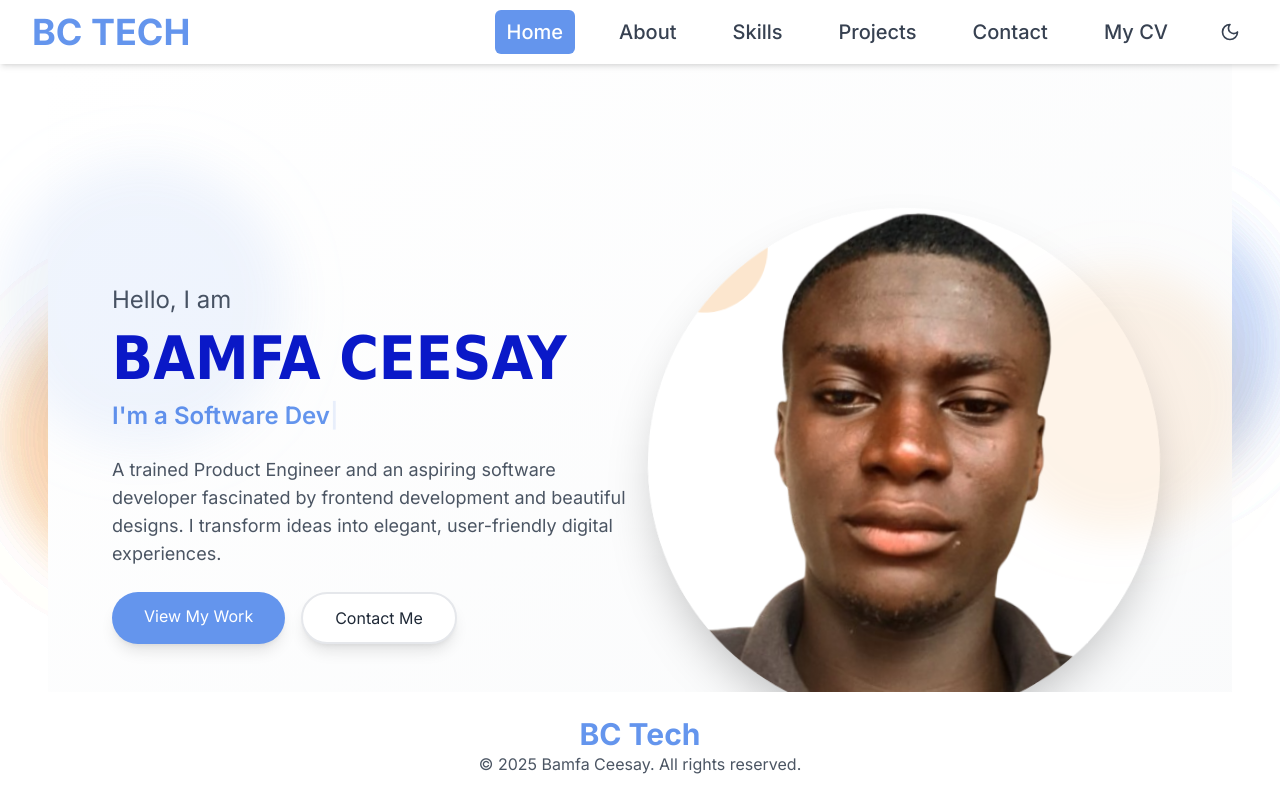
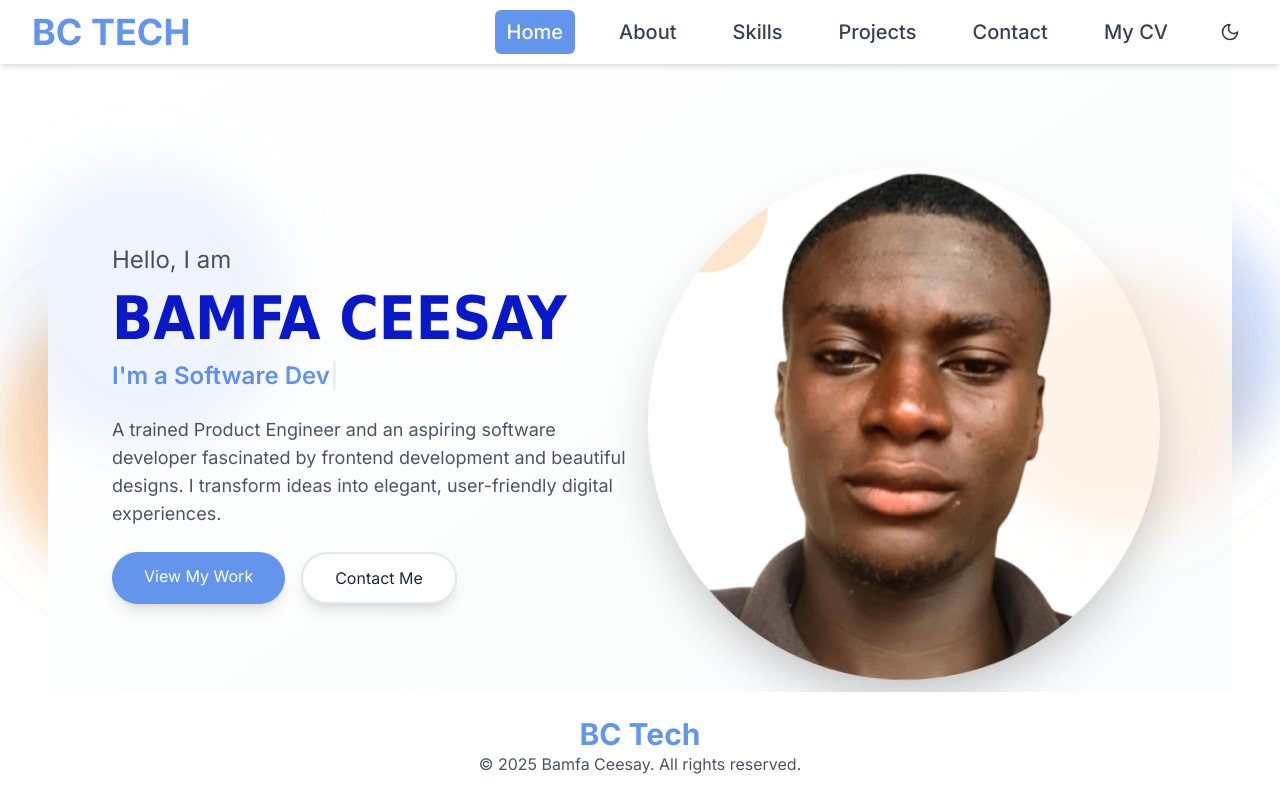
Before and after one commit to BCEESAY10/Bamfa-Portfolio, a Next.js app: page / in a window 1280 px wide. Shown: the top 800 px of the page. Built offline with nearby package versions, Linux system fonts and the light colour scheme.

Commit message:
fix layout shifts

```diff
--- a/app/layout.js
+++ b/app/layout.js
@@ -16,7 +16,8 @@ export const metadata = {
 export default function RootLayout({ children }) {
   return (
     <html lang="en" suppressHydrationWarning>
-      <body className={`${inter.className} dark:bg-gray-900 dark:text-white`}>
+      <body
+        className={`${inter.className} dark:bg-gray-900 dark:text-white overflow-x-hidden`}>
         <Navbar />
         <main className="pt-16">{children}</main>
         <Footer />
--- a/app/page.js
+++ b/app/page.js
@@ -31,7 +31,7 @@ export default function Home() {
 
   return (
     <>
-      <div className="min-h-screen flex flex-col md:flex-row items-center justify-center px-4 md:px-8 md:mx-12 lg:px-16 py-20 bg-gradient-to-br from-white to-gray-50 dark:from-gray-900 dark:to-gray-800">
+      <div className="min-h-screen flex flex-col md:flex-row items-center justify-center px-4 pt-0 md:px-8 md:mx-12 lg:px-16 py-20 bg-gradient-to-br from-white to-gray-50 dark:from-gray-900 dark:to-gray-800">
         {/* Left Content Section */}
         <motion.div
           initial={{ opacity: 0, x: -50 }}
--- a/package.json
+++ b/package.json
@@ -11,7 +11,7 @@
   "dependencies": {
     "framer-motion": "^11.18.1",
     "lucide-react": "^0.473.0",
-    "next": "15.1.5",
+    "next": "^15.1.5",
     "react": "^19.0.0",
     "react-dom": "^19.0.0",
     "react-icons": "^5.4.0",
```
Also changed, not shown: 1 other file (tests, documents, lock files or other folders).
